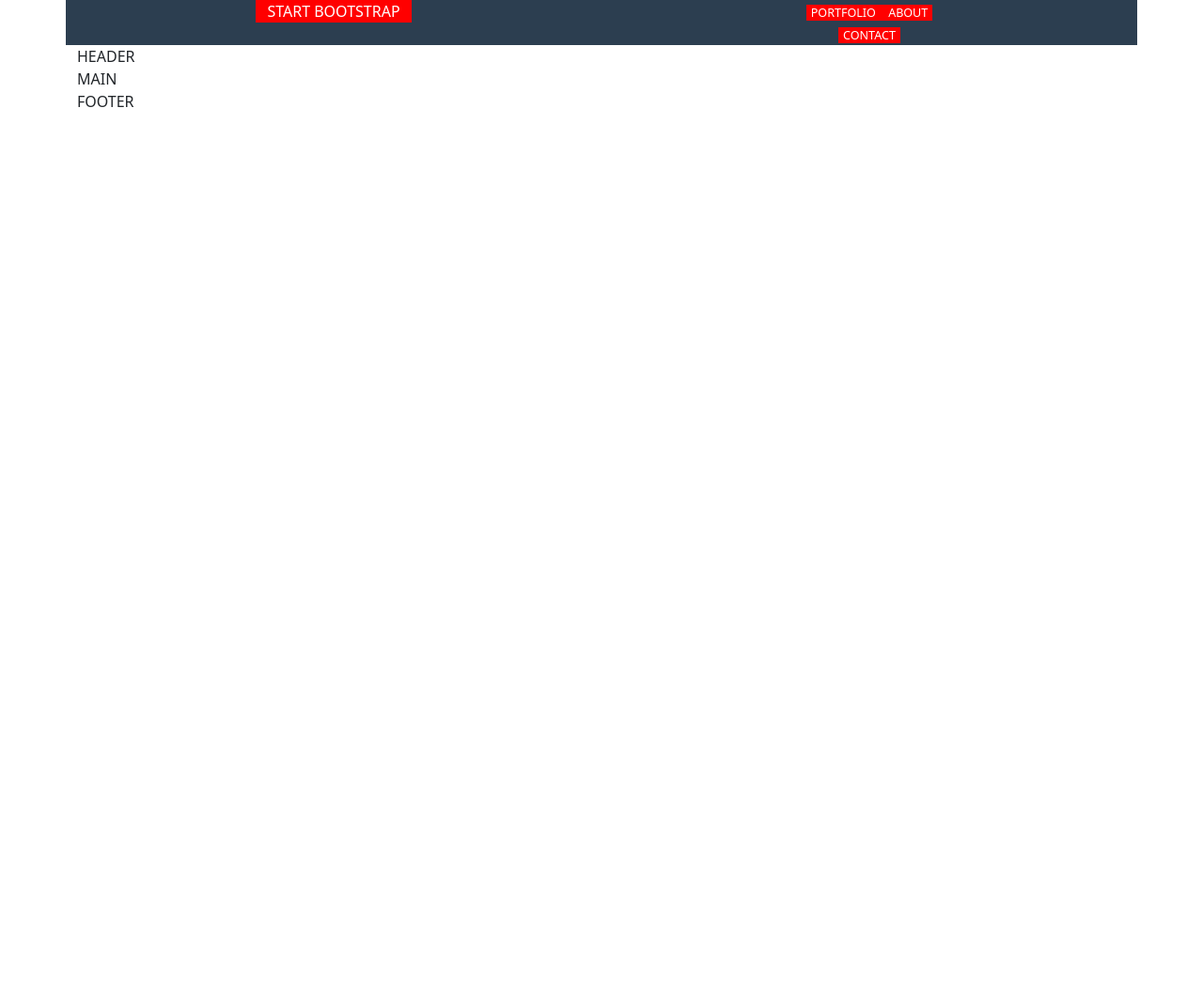
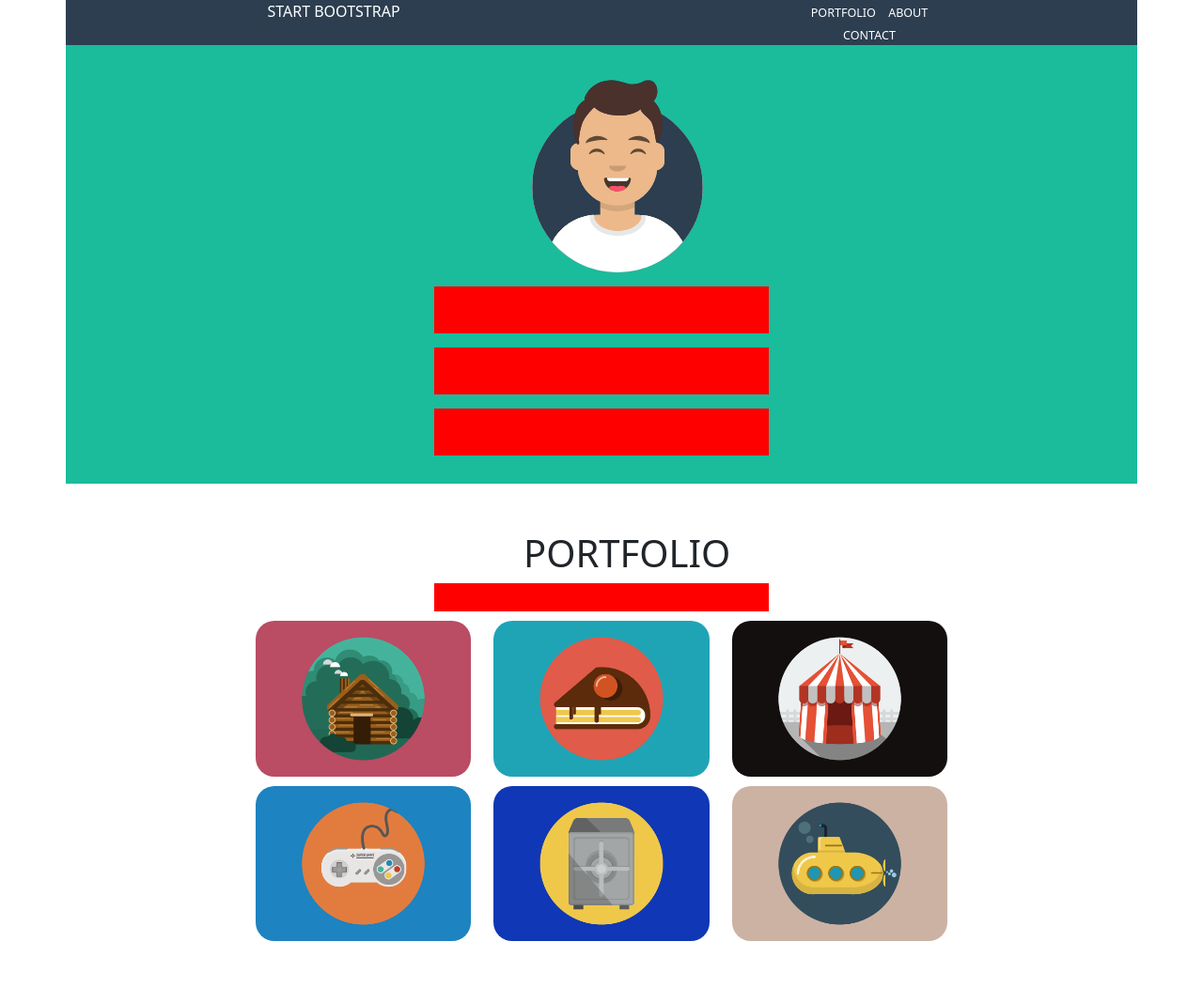
Before and after one commit to gianmaria-fadda/html-css-bootstrap-freelancer, a plain HTML site: page index.html in a window 1280 px wide. Shown: the whole page at 94% size. Before the commit the page ends 800 px from the top, so only its background shows below. Drawn offline with nearby package versions, Linux system fonts and the light colour scheme.

Commit message:
completato struttura header bottom e main top

```diff
--- a/css/style.css
+++ b/css/style.css
@@ -1,6 +1,14 @@
 
 /*
     GENERAL
+*/
+
+img {
+    max-width: 100%;
+}
+
+/*
+    HEADER
 */
 
 #header-top .container {
@@ -8,7 +16,6 @@
 }
 
 #header-top .container .row .col-xl-2 > * {
-    background-color: red;
     color: white;
 }
 
@@ -16,3 +23,45 @@
     font-size: 1.1cap;
     padding: 0 5px;
 }
+
+#header-bottom .container .row .col {
+    background-color: #1ABC9C;
+    padding-bottom: 30px;
+}
+
+#header-bottom .container .row .col .row .col-xl-2 .box {
+    width: 200px;
+    margin-top: 30px;
+    object-fit: cover;
+}
+
+#header-bottom .container .row .col .row .col-xl-4 .box {
+    height: 50px;
+    margin-top: 15px;
+    background-color: red;
+}
+
+/*
+    MAIN
+*/
+
+#main-top .container {
+    padding-bottom: 50px;
+}
+
+#main-top .container .row .col-xl-2 .box h1 {
+    padding-top: 50px;
+}
+
+#main-top .container .row .col-xl-4 .box {
+    background-color: red;
+    height: 30px;
+}
+
+#main-top .container .row .col-xl-8 .row .col .box {
+    margin-top: 10px;
+}
+
+#main-top .container .row .col-xl-8 .row .col .box img {
+    border-radius: 20px;
+}
--- a/index.html
+++ b/index.html
@@ -16,7 +16,7 @@
         <!--Header-->
             <header id="header-top">
                 <div class="container text-center">
-                    <div class="row algin-item-center">
+                    <div class="row">
                         <div class="col-xl-2 offset-2">
                             <div class="box">
                                 START BOOTSTRAP
@@ -38,23 +38,106 @@
             </header>
             <header id="header-bottom">
                 <div class="container">
-                    HEADER
+                    <div class="row">
+                        <div class="col">
+                            <div class="row algin-item-center">
+                                <div class="col-xl-2 offset-5">
+                                    <div class="box">
+                                        <img src="./img/avatar.svg" alt="avatar">
+                                    </div>
+                                </div>
+                                <div class="col-xl-4 offset-4">
+                                    <div class="box">
+
+                                    </div>
+                                    <div class="box">
+
+                                    </div>
+                                    <div class="box">
+
+                                    </div>
+                                </div>
+                            </div>
+                        </div>
+                    </div>
                 </div>
             </header>
         <!--/Header-->
 
         <!--Main-->
-            <main>
+            <main id="main-top">
                 <div class="container">
-                    MAIN
+                    <div class="row">
+                        <div class="col-xl-2 offset-5">
+                            <div class="box">
+                                <h1>
+                                    PORTFOLIO
+                                </h1>
+                            </div>
+                        </div>
+                        <div class="col-xl-4 offset-4">
+                            <div class="box">
+
+                            </div>
+                        </div>
+                        <div class="col-xl-8 offset-2">
+                            <div class="row justify-content-space-around">
+                                <div class="col">
+                                    <div class="box">
+                                        <img src="./img/cabin.png" alt="cabin">
+                                    </div>
+                                </div>
+                                <div class="col">
+                                    <div class="box">
+                                        <img src="./img/cake.png" alt="cake">
+                                    </div>
+                                </div>
+                                <div class="col">
+                                    <div class="box">
+                                        <img src="./img/circus.png" alt="circus">
+                                    </div>
+                                </div>
+                            </div>
+                        </div>
+                        <div class="col-xl-8 offset-2">
+                            <div class="row justify-content-space-around">
+                                <div class="col">
+                                    <div class="box">
+                                        <img src="./img/game.png" alt="game">
+                                    </div>
+                                </div>
+                                <div class="col">
+                                    <div class="box">
+                                        <img src="./img/safe.png" alt="safe">
+                                    </div>
+                                </div>
+                                <div class="col">
+                                    <div class="box">
+                                        <img src="./img/submarine.png" alt="submarine">
+                                    </div>
+                                </div>
+                            </div>
+                        </div>
+                    </div>
                 </div>
+            </main>
+            <main id="main-center">
+
+            </main>
+            <main id="main-bottom">
+
             </main>
         <!--/Main-->
 
         <!--Footer-->
-            <footer>
+            <footer id="footer-top">
                 <div class="container">
-                    FOOTER
+
+                </div>
+            </footer>
+            <footer id="footer-bottom">
+                <div class="container">
+
                 </div>
             </footer>
         <!--/Footer-->
```
